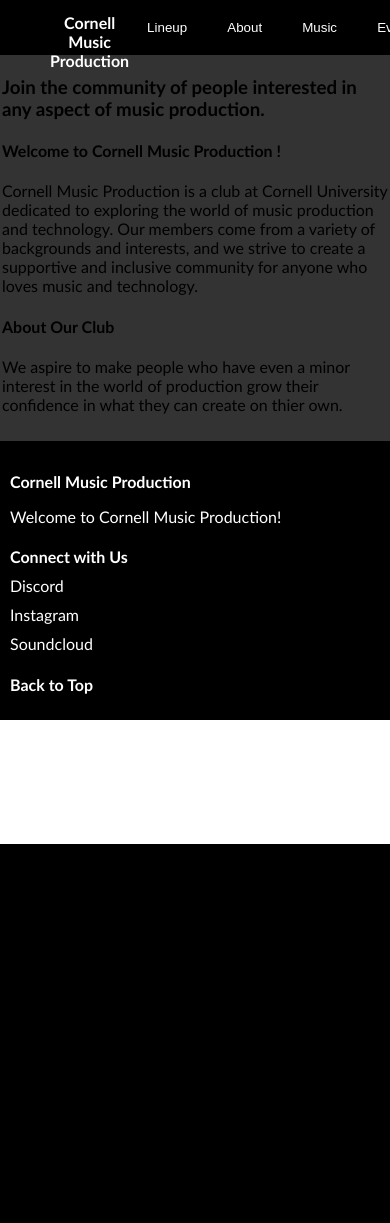
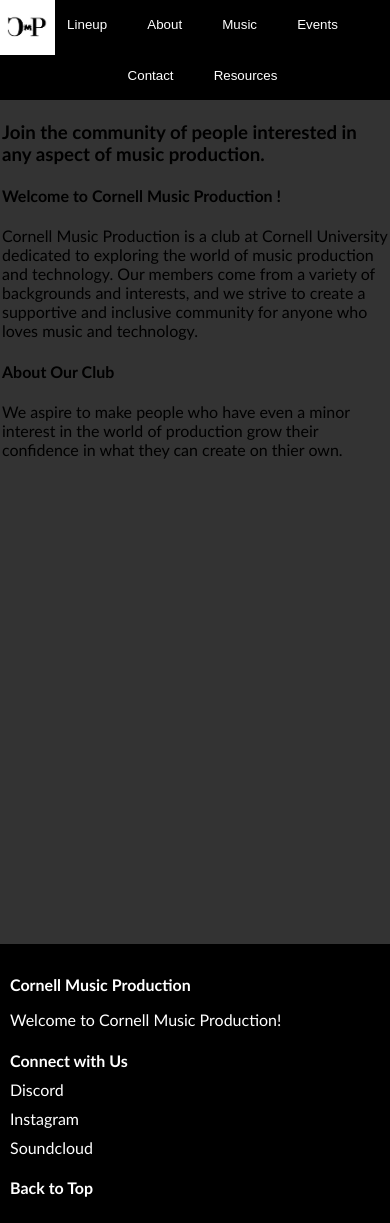
Before and after one commit to stephensyl/cuprod_web, a PHP site: page /index.html in a window 390 px wide; the page is wider, and only the part inside the window is pictured. Before the commit the page ends 844 px from the top of that part, so only its background shows below. Run offline with PHP 8.4, Linux system fonts and the light colour scheme.

Commit message:
Ficing up navigation, it is now responsive

```diff
--- a/index.html
+++ b/index.html
@@ -22,7 +22,7 @@
   <header>
     <div class="left-section">
       <div class="logo">
-        logo
+        <img src="images\cmp_logo.JPG">
       </div>
     </div>
     <div class="middle-section">
--- a/stylesheets/header.css
+++ b/stylesheets/header.css
@@ -1,25 +1,26 @@
-.left-section .logo {
-  padding: 10px;
-  background-color: transparent;
-  border: transparent;
-  height:fit-content;
-  width:fit-content;
-  display: block;
-
+.left-section .logo img {
+  max-height:55px;
+  width: auto;
+  height: auto;
+  position: absolute;
+  top:0;
+  left:0;
+  filter:invert(100%);
 }
 
 .left-section:hover .logo {
   cursor: pointer;
 }
 
+.left-section .logo:hover img{
+  filter:invert(0%);
+}
 .right-section {
   display: flex;
   align-items: center;
   justify-content: space-between;
   flex-shrink: 0;
-  color: back;
-  display: flex;
-}
+  color: back;}
 
 .right-section .nav-link {
   color: white;
@@ -28,9 +29,12 @@
   border: none;
 }
 
-.header.middle-section{
+.middle-section{
+display: flex;
+align-items: center;
 font-display:initial;
 color: rgb(255, 255, 255) ;
+
 }
 .nav-link:hover {
   cursor: pointer;
@@ -39,13 +43,9 @@ color: rgb(255, 255, 255) ;
 }
 .nav{
   align-items: center;
-  gap: 10px;
+  gap: 5px;
 }
-.grid-container{
-  display:grid;
-  gap: 1rem;
-  grid-template-columns: repeat(auto-fit,minmax(100px,1fr));
-}
+
 header {
   height: 55px;
   display: flex;
@@ -53,29 +53,32 @@ header {
   background-color: black;
   text-align: center;
   text-size-adjust:inherit;
-  /*background-image: linear-gradient(rgba(0,0,0,0.7),rgba(0,0,0,0.9)),url(nav_art.jpg);
-  background-position: center;
-  background-size: cover;
-  background-color: transparent*/
+
 }
 
-/* header h1 {
-  margin: 0;
-  padding: 10px;
+/* respnosive navbar */
+@media screen and (max-width: 800px) {
+  header {
+    display: flex;
+    gap:5px;
+    height: 100px;
+    justify-content: center;
+  }
+  .left-section .logo {
+  display: flex;
+  align-items: center;
+  }
+  .left-section .logo img{
+  max-height: auto;
+  max-width: auto;
+  }
+  .left-section,
+  .middle-section,
+  .right-section {
+    flex-basis: 100%;
+    padding: 5px;
+  }
+  .middle-section{
+    display: none;
+  }
 }
-
-nav ul {
-  list-style: none;
-  margin: 0;
-  padding: 20px;
-}
-
-nav li {
-  display: inline-block;
-}
-
-nav a {
-  color: rgb(255, 255, 255);
-  text-decoration: none;
-  padding: 10px 20px;
-} */
--- a/stylesheets/style.css
+++ b/stylesheets/style.css
@@ -1,18 +1,19 @@
 body {
   font-family: 'Gill Sans', 'Gill Sans MT', Calibri, 'Trebuchet MS', sans-serif;
   margin: 0;
-  padding: 0px;
-}
+  padding: 0px;}
 
 main {
   padding: 2px;
   accent-color: darkslategrey;
   background-color: #333;
-  /* background-image: url('images/music-producer-salary.jpg');
-  background-position-x: center;
-  box-shadow: 0 0 20px rgba(0, 0, 0, 0.3);*/
+  height:100vh;
+  justify-content: center;
+  align-items: center;
+  box-sizing: border-box;
 
 }
+
 
 .middle-section h2{
   font-size: 1rem;
@@ -21,11 +22,6 @@ main {
 
 section {
   margin-bottom: 25px;
-  position: relative;
-  /* background-color: rgba(25, 25, 112, 0.5); */
-  /* backdrop-filter: blur(3px);
-  background-blend-mode: color-burn; */
-  /* background-size: 100px; */
 }
 h1{
   color: gainsboro ;
@@ -87,3 +83,14 @@ footer a:hover {
 }
 
 /* Responsive website design for mobile devices */
+
+@media screen and (max-width: 800px) {
+  body {
+    margin: 0;
+    padding: 0;
+  }
+  margin{
+    padding: 10px;
+    font-size: 14px;
+  }
+}
```
Also changed, not shown: images/cmp_logo.jpg (added).
